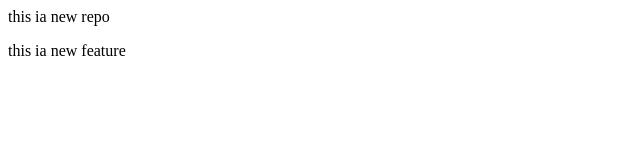
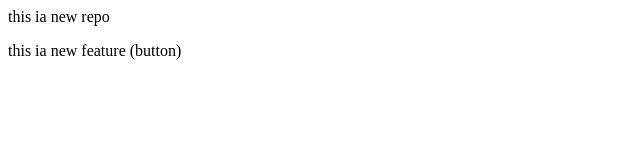
Before and after one commit to Ud007it/localrepo, a plain HTML site: page index.html in a window 1280 px wide. Shown: the full height of the page, 0-640 px from the left. Drawn offline with Linux system fonts and the light colour scheme.

Commit message:
add button

```diff
--- a/index.html
+++ b/index.html
@@ -1,2 +1,2 @@
 <p>this ia new repo</p>
-<p>this ia new feature</p>
+<p>this ia new feature (button)</p>
```
